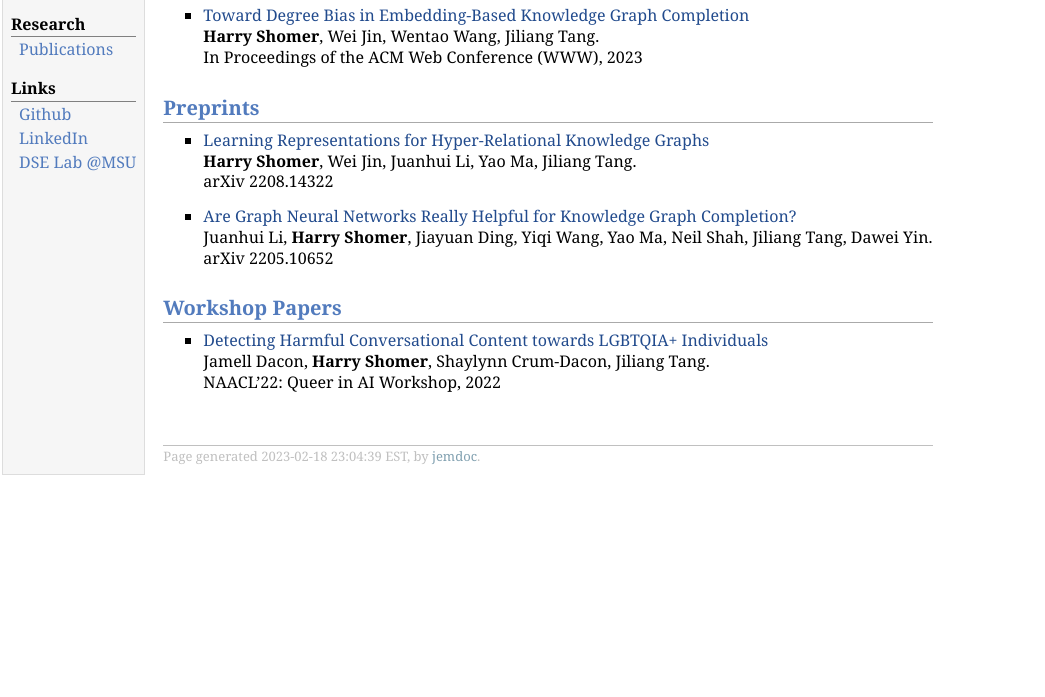
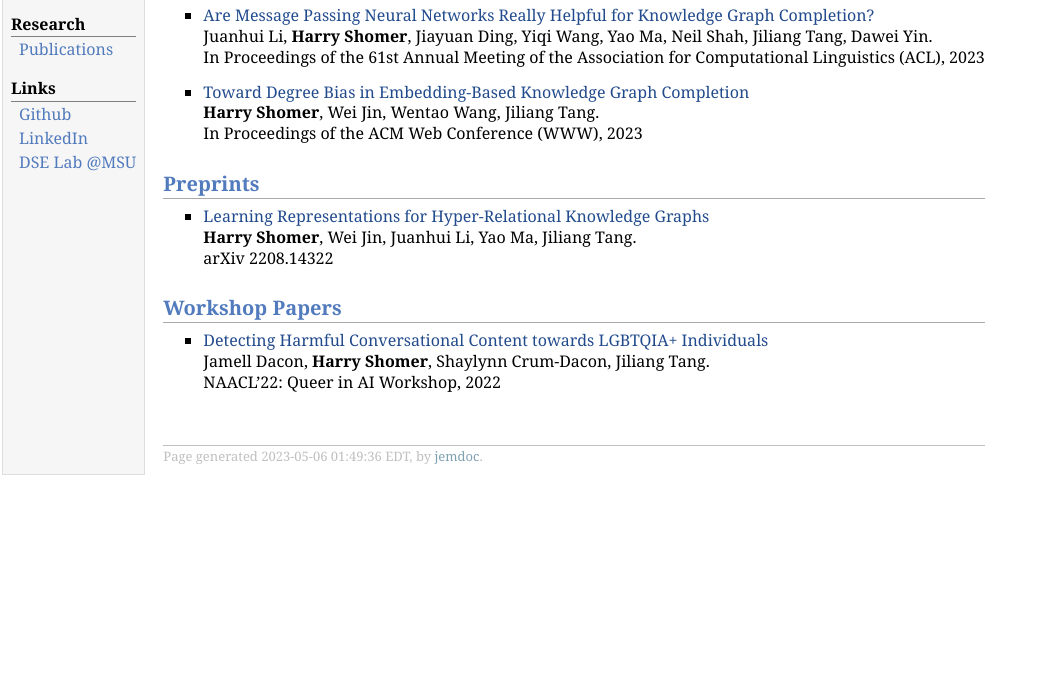
Before and after one commit to HarryShomer/msu-site, a plain HTML site: page publications.html in a window 1280 px wide. Shown: the part 103-800 px from the top of the page, without its empty margins (0-1045 px from the left). Drawn offline with Linux system fonts and the light colour scheme.

Commit message:
update publication and pic

```diff
--- a/publications.html
+++ b/publications.html
@@ -27,6 +27,12 @@
 </div>
 <h2>Conference Papers</h2>
 <ul>
+<li><p><a href="https://arxiv.org/abs/2205.10652">Are Message Passing Neural Networks Really Helpful for Knowledge Graph Completion?</a> <br />
+Juanhui Li, <b>Harry Shomer</b>, Jiayuan Ding, Yiqi Wang, Yao Ma, Neil Shah, Jiliang Tang, Dawei Yin. <br />
+In Proceedings of the 61st Annual Meeting of the Association for Computational Linguistics (ACL), 2023</p>
+</li>
+</ul>
+<ul>
 <li><p><a href="https://arxiv.org/abs/2302.05044">Toward Degree Bias in Embedding-Based Knowledge Graph Completion</a> <br />
 <b>Harry Shomer</b>, Wei Jin, Wentao Wang, Jiliang Tang. <br />
 In Proceedings of the ACM Web Conference (WWW), 2023</p>
@@ -39,12 +45,6 @@ In Proceedings of the ACM Web Conference (WWW), 2023</p>
 arXiv 2208.14322</p>
 </li>
 </ul>
-<ul>
-<li><p><a href="https://arxiv.org/abs/2205.10652">Are Graph Neural Networks Really Helpful for Knowledge Graph Completion?</a> <br />
-Juanhui Li, <b>Harry Shomer</b>, Jiayuan Ding, Yiqi Wang, Yao Ma, Neil Shah, Jiliang Tang, Dawei Yin. <br />
-arXiv 2205.10652 </p>
-</li>
-</ul>
 <h2>Workshop Papers</h2>
 <ul>
 <li><p><a href="https://arxiv.org/abs/2207.10032">Detecting Harmful Conversational Content towards LGBTQIA+ Individuals</a> <br />
@@ -54,7 +54,7 @@ NAACL&rsquo;22: Queer in AI Workshop, 2022 </p>
 </ul>
 <div id="footer">
 <div id="footer-text">
-Page generated 2023-02-18 23:04:39 EST, by <a href="http://jemdoc.jaboc.net/">jemdoc</a>.
+Page generated 2023-05-06 01:49:36 EDT, by <a href="http://jemdoc.jaboc.net/">jemdoc</a>.
 </div>
 </div>
 </td>
```
Also changed, not shown: index.html (+4 -2 lines), headshot1.jpg (renamed from pic.jpg), ladybird.jpg (added), 4 other files.
